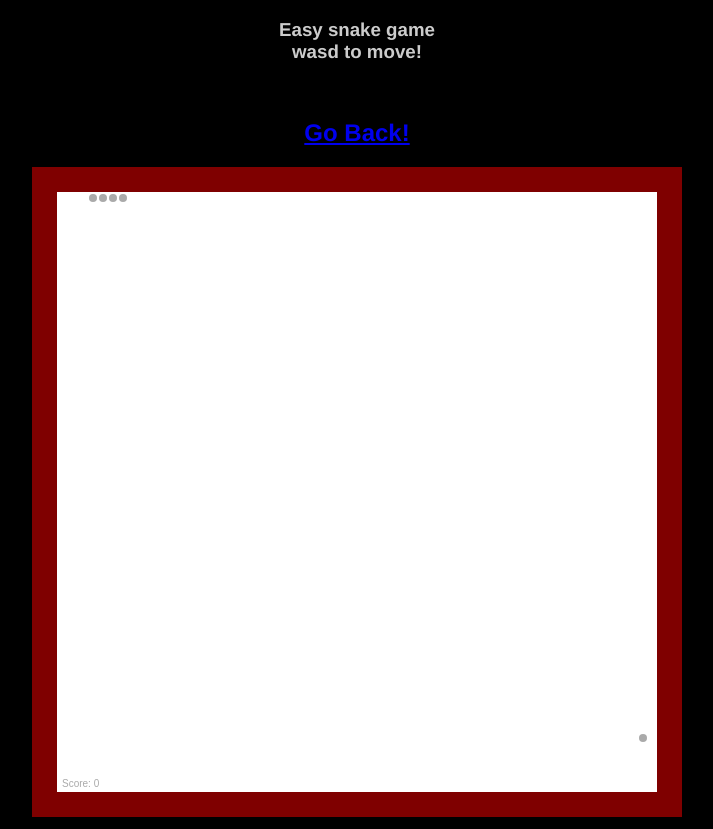
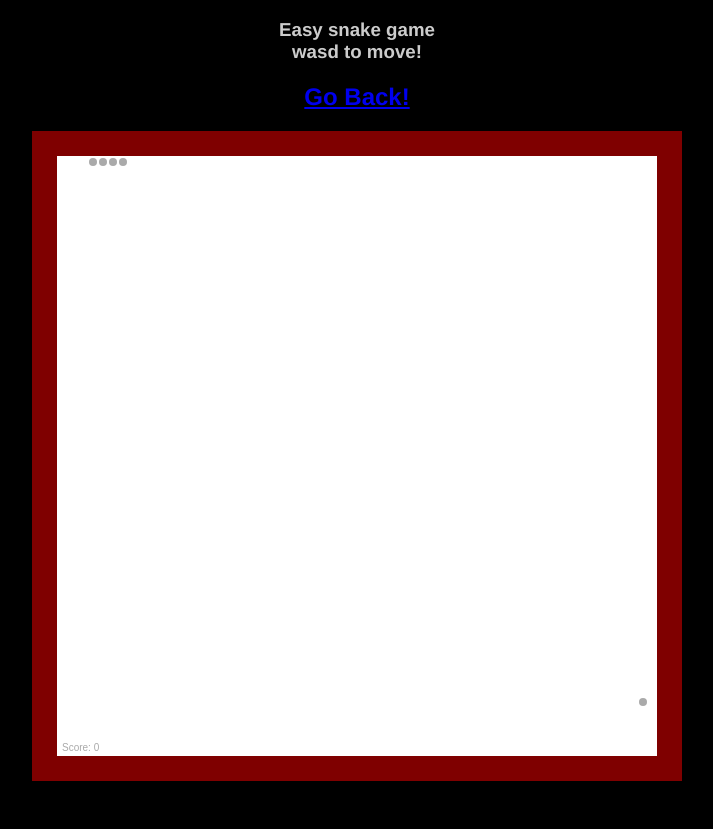
Before and after one commit to NanashiTheNameless/EvilSnake, a plain HTML site: page easy.html in a window 1280 px wide. Shown: the whole page, without its empty margins (283-996 px from the left). After the commit the page ends 800 px from the top, so only its background shows below. Drawn offline with Linux system fonts and the light colour scheme.

Commit message:
Update easy.html

```diff
--- a/easy.html
+++ b/easy.html
@@ -11,7 +11,7 @@ body {
   <link rel="icon" type="image/x-icon" href="favicon.ico">
 </head>
 <center>
-<h3>Easy snake game<br>wasd to move!</h3><br><h2 style="text-align: center;"><a href="index.html">Go Back!</a></h2>
+<h3>Easy snake game<br>wasd to move!</h3><h2 style="text-align: center;"><a href="index.html">Go Back!</a></h2>
 <canvas id="stage" height="600" width="600"></canvas>
 <style>
 body {text-align:center; font-family: helvetica;}
```
